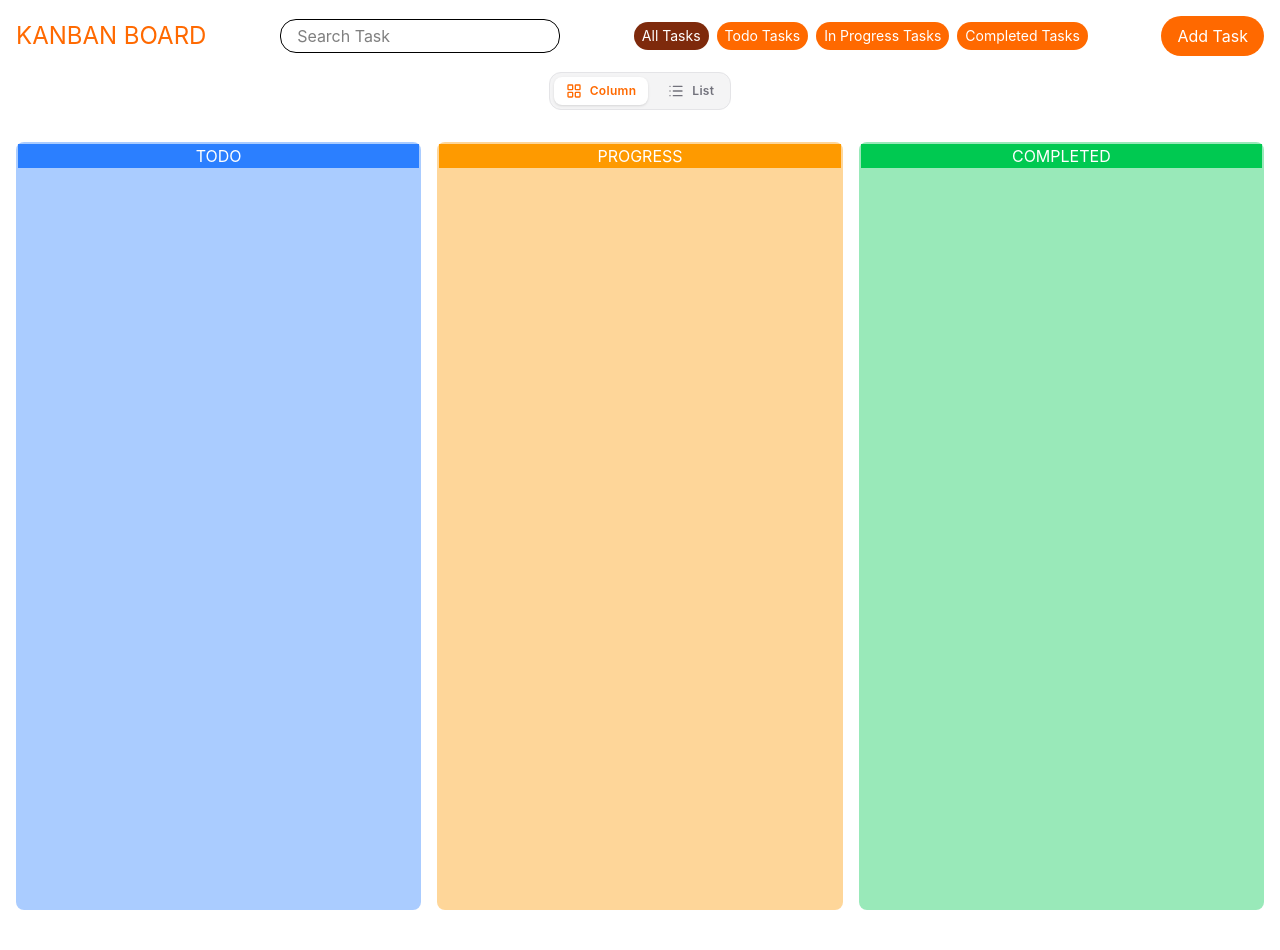
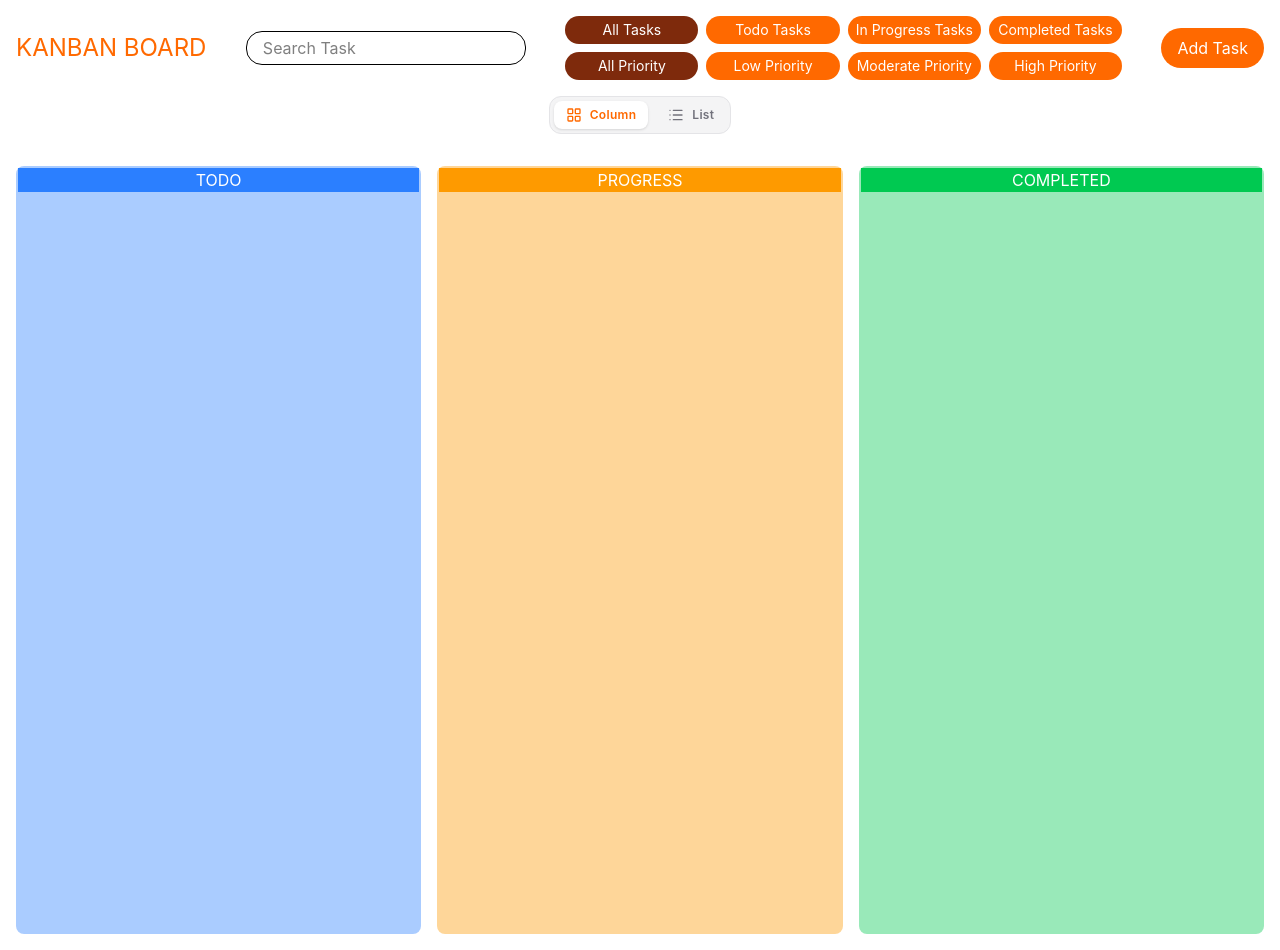
Before and after one commit to ZalaNidhish/kanban_board, a React (Vite) app in the folder Frontend/: page / in a window 1280 px wide. Before the commit the page ends 926 px from the top, so only its background shows below. Built offline with nearby package versions, Linux system fonts and the light colour scheme.

Commit message:
Filters of priority

```diff
--- a/Frontend/src/components/Navbar.jsx
+++ b/Frontend/src/components/Navbar.jsx
@@ -4,7 +4,7 @@ import Toggle from './Toggle'
 
 const Navbar = () => {
 
-    const {setIsModelOpen, setSearch, setFilter, filter} = useContext(context)
+    const {setIsModelOpen, setSearch, setFilter, filter, priority, setPriority} = useContext(context)
 
   return (
         <nav className='p-4 flex flex-col items-center justify-center gap-4'>
@@ -13,11 +13,15 @@ const Navbar = () => {
             <div className='flex items-center justify-center'>
               <input onChange={(e)=>setSearch(e.target.value)} type="text" placeholder='Search Task' className='w-70 border px-4 py-1 rounded-2xl'/>
             </div>
-            <div className='flex gap-2 h-fit'>
-              <span onClick={()=>setFilter("all")} className={`cursor-pointer rounded-2xl ${filter && filter=="all" ? "bg-orange-900" : "bg-orange-500"} text-white text-sm px-2 py-1`}>All Tasks</span>
-              <span onClick={()=>setFilter("todo")} className={`cursor-pointer rounded-2xl ${filter && filter=="todo" ? "bg-orange-900" : "bg-orange-500"} text-white text-sm px-2 py-1`}>Todo Tasks</span>
-              <span onClick={()=>setFilter("progress")} className={`cursor-pointer rounded-2xl ${filter && filter=="progress" ? "bg-orange-900" : "bg-orange-500"} text-white text-sm px-2 py-1`}>In Progress Tasks</span>
-              <span onClick={()=>setFilter("completed")} className={`cursor-pointer rounded-2xl ${filter && filter=="completed" ? "bg-orange-900" : "bg-orange-500"} text-white text-sm px-2 py-1`}>Completed Tasks</span>
+            <div className='grid grid-cols-4 grid-rows-2 text-center gap-2 h-fit'>
+                <span onClick={()=>setFilter("all")} className={`cursor-pointer rounded-2xl ${filter && filter=="all" ? "bg-orange-900" : "bg-orange-500"} text-white text-sm px-2 py-1`}>All Tasks</span>
+                <span onClick={()=>setFilter("todo")} className={`cursor-pointer rounded-2xl ${filter && filter=="todo" ? "bg-orange-900" : "bg-orange-500"} text-white text-sm px-2 py-1`}>Todo Tasks</span>
+                <span onClick={()=>setFilter("progress")} className={`cursor-pointer rounded-2xl ${filter && filter=="progress" ? "bg-orange-900" : "bg-orange-500"} text-white text-sm px-2 py-1`}>In Progress Tasks</span>
+                <span onClick={()=>setFilter("completed")} className={`cursor-pointer rounded-2xl ${filter && filter=="completed" ? "bg-orange-900" : "bg-orange-500"} text-white text-sm px-2 py-1`}>Completed Tasks</span>
+                <span onClick={()=>setPriority("all")} className={`cursor-pointer rounded-2xl ${priority && priority=="all" ? "bg-orange-900" : "bg-orange-500"} text-white text-sm px-2 py-1`}>All Priority</span>
+                <span onClick={()=>setPriority("low")} className={`cursor-pointer rounded-2xl ${priority && priority=="low" ? "bg-orange-900" : "bg-orange-500"} text-white text-sm px-2 py-1`}>Low Priority</span>
+                <span onClick={()=>setPriority("moderate")} className={`cursor-pointer rounded-2xl ${priority && priority=="moderate" ? "bg-orange-900" : "bg-orange-500"} text-white text-sm px-2 py-1`}>Moderate Priority</span>
+                <span onClick={()=>setPriority("high")} className={`cursor-pointer rounded-2xl ${priority && priority=="high" ? "bg-orange-900" : "bg-orange-500"} text-white text-sm px-2 py-1`}>High Priority</span>
             </div>
             <div className='flex justify-end'>
               <button onClick={()=>setIsModelOpen(true)} className='w-fit px-4 py-2 bg-orange-500 text-white rounded-3xl cursor-pointer'>Add Task</button>
--- a/Frontend/src/context/MyContext.jsx
+++ b/Frontend/src/context/MyContext.jsx
@@ -1,3 +1,4 @@
+import { Proportions } from "lucide-react";
 import { createContext, useEffect, useState } from "react";
 export const context = createContext();
 
@@ -5,6 +6,7 @@ const MyContext = ({children}) => {
 
     const [search, setSearch] = useState("")
     const [filter, setFilter] = useState("all")
+    const [priority, setPriority] = useState("all")
     const [tasks, setTasks] = useState(() => {
       const savedData = localStorage.getItem("kanban_board_tasks");
       return savedData ? JSON.parse(savedData).filter(t => t != null) : [];
@@ -17,12 +19,12 @@ const MyContext = ({children}) => {
     const [isListView, setIsListView] = useState(false)
 
     useEffect(()=>{
-      if(search || filter!=="all"){
+      if(search || filter!=="all" || priority !== "all"){
         setIsListView(true)
       }else{
         setIsListView(false)
       }
-    }, [search, filter])
+    }, [search, filter, priority])
 
     const displayedTasks = tasks.filter((task) => {
         if (!task) return false;
@@ -32,17 +34,31 @@ const MyContext = ({children}) => {
         const hasSearch = searchString !== "";
 
         if (filter === "all") {
+          if(priority === "all"){
             if (hasSearch) {
                 return taskTitle.includes(searchString);
             }
             return true;
+          }
+          else if(priority !== "all"){
+            if(hasSearch){
+              return taskTitle.includes(searchString) && task.priority==priority;
+            }
+            return task.priority == priority;
+          }
         }
-
-        else {
-            if (hasSearch) {
+        else if(filter !== "all"){
+            if(priority == "all"){
+              if (hasSearch) {
                 return task.status === filter && taskTitle.includes(searchString);
+              }
+              return task.status === filter;
+            }else{
+              if(hasSearch) {
+                return task.status === filter && task.priority===priority && taskTitle.includes(searchString);
+              }
+              return task.status === filter && task.priority===priority;
             }
-            return task.status === filter;
         }
     });
 
@@ -51,7 +67,7 @@ const MyContext = ({children}) => {
     const completed_tasks = displayedTasks.filter(task => task != null && task.status === "completed");
 
 
-  return <context.Provider value={{tasks, setTasks, isModelOpen, setIsModelOpen, isListView, setIsListView, targetTask, setTargetTask, updateTask, setUpdateTask, todo_tasks, progress_tasks, completed_tasks, search, setSearch, setFilter, filter, displayedTasks}}>
+  return <context.Provider value={{tasks, setTasks, isModelOpen, setIsModelOpen, isListView, setIsListView, targetTask, setTargetTask, updateTask, setUpdateTask, todo_tasks, progress_tasks, completed_tasks, search, setSearch, setFilter, filter, displayedTasks, priority, setPriority}}>
     {children}
   </context.Provider>
 }
```
